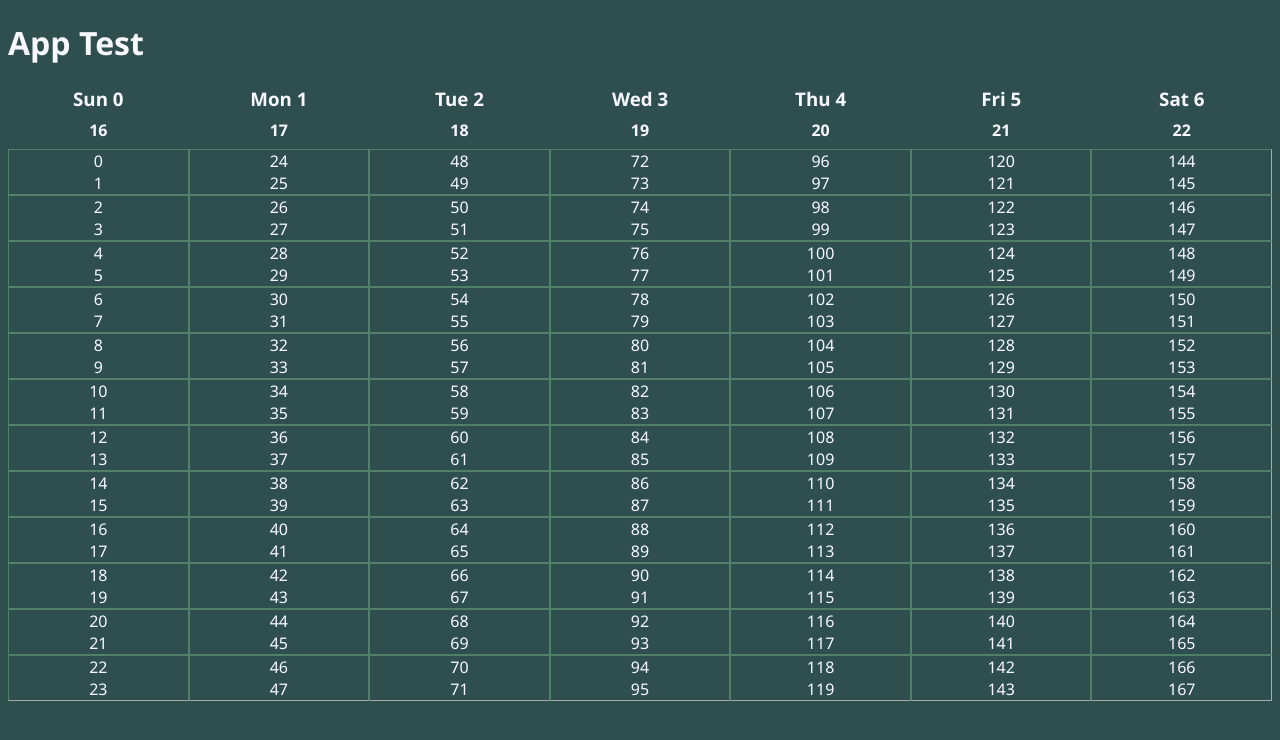
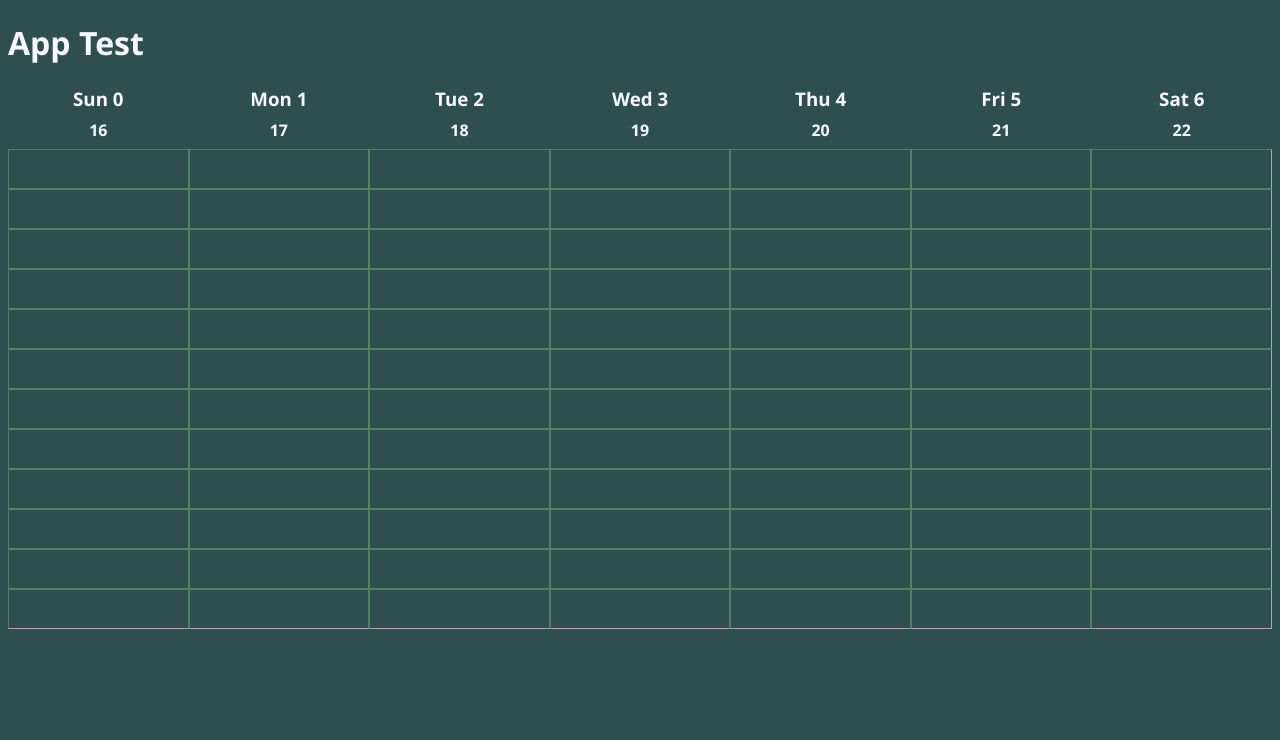
Before and after one commit to alligatorjazz/happenstance, a React (Vite) app: page / in a window 1280 px wide. Shown: the top 740 px of the page. Built offline with nearby package versions, Linux system fonts and the light colour scheme.

Commit message:
block interaction working

```diff
--- a/src/components/CalendarView.lib.ts
+++ b/src/components/CalendarView.lib.ts
@@ -1,4 +1,5 @@
 import { DOMAttributes, MouseEventHandler } from "react";
+import { number } from "zod";
 import { TimeBlock, Weekday, weekdays } from "../types";
 
 export type CalendarState = {
@@ -33,3 +34,13 @@ export function bindCell({ setDivisions }: CalendarState, position: number): DOM
 		onMouseEnter: updateCellIfMouseDown
 	};
 }
+
+// TODO: implement
+// export function exportBlocks(date: Date, { divisions }: CalendarState) {
+
+// }
+
+export function to12Hour(hour: number) {
+	const meridian = hour >= 12 ? "pm" : "am";
+	return `${(hour % 12) || 12}${meridian}`;
+}
--- a/src/components/CalendarView.tsx
+++ b/src/components/CalendarView.tsx
@@ -48,10 +48,10 @@ function DayColumn(props: {
 			return <div key={hour} className={styles.Cell}>
 				<div {...bindCell(state, cellLocation)} className={
 					`${styles.Subcell} ${state.divisions[cellLocation] ? styles.Active : ""}`
-				}>{cellLocation}</div>
+				}></div>
 				<div {...bindCell(state, cellLocation + 1)} className={
 					`${styles.Subcell} ${state.divisions[cellLocation + 1] ? styles.Active : ""}`
-				}>{cellLocation + 1}</div>
+				}></div>
 			</div>;
 		});
 
```
